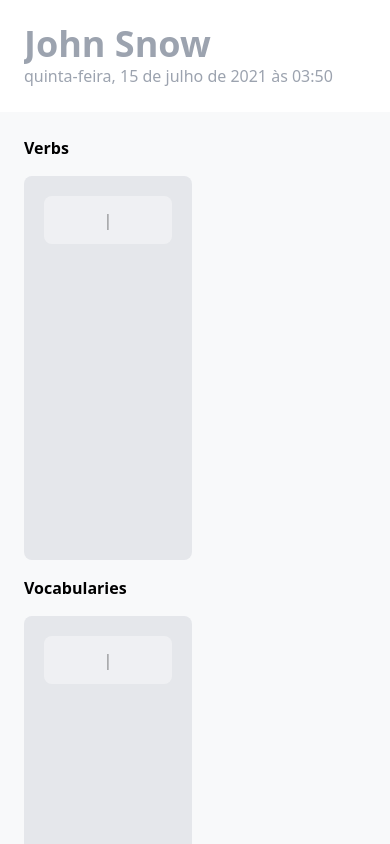
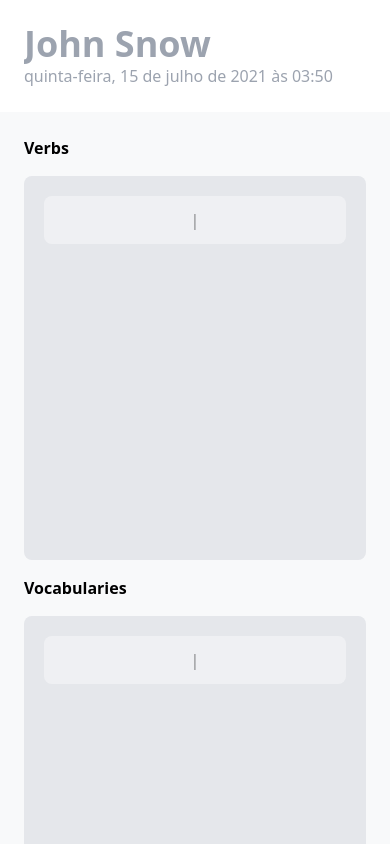
Before and after one commit to colantuomo/self-employed-teachers, a Svelte app: page / in a window 390 px wide. Shown: the top 844 px of the page. Built offline with nearby package versions, Linux system fonts and the light colour scheme.

Commit message:
fix: mobile version

```diff
--- a/src/components/WordsPanel.svelte
+++ b/src/components/WordsPanel.svelte
@@ -17,7 +17,7 @@
   }
 </script>
 
-<div class="card flex flex-col">
+<div class="flex flex-col sm:w-full lg:w-w-49-percent">
   <h2 class="pb-4 capitalize outline-none font-bold">{panelName}</h2>
   <div class="flex flex-col gap-4 h-96 bg-gray-200 rounded-lg p-5 px-5 w-full">
     {#each wordsItem as item}
@@ -33,7 +33,4 @@
 </div>
 
 <style>
-  .card {
-    width: 49%;
-  }
 </style>
```
